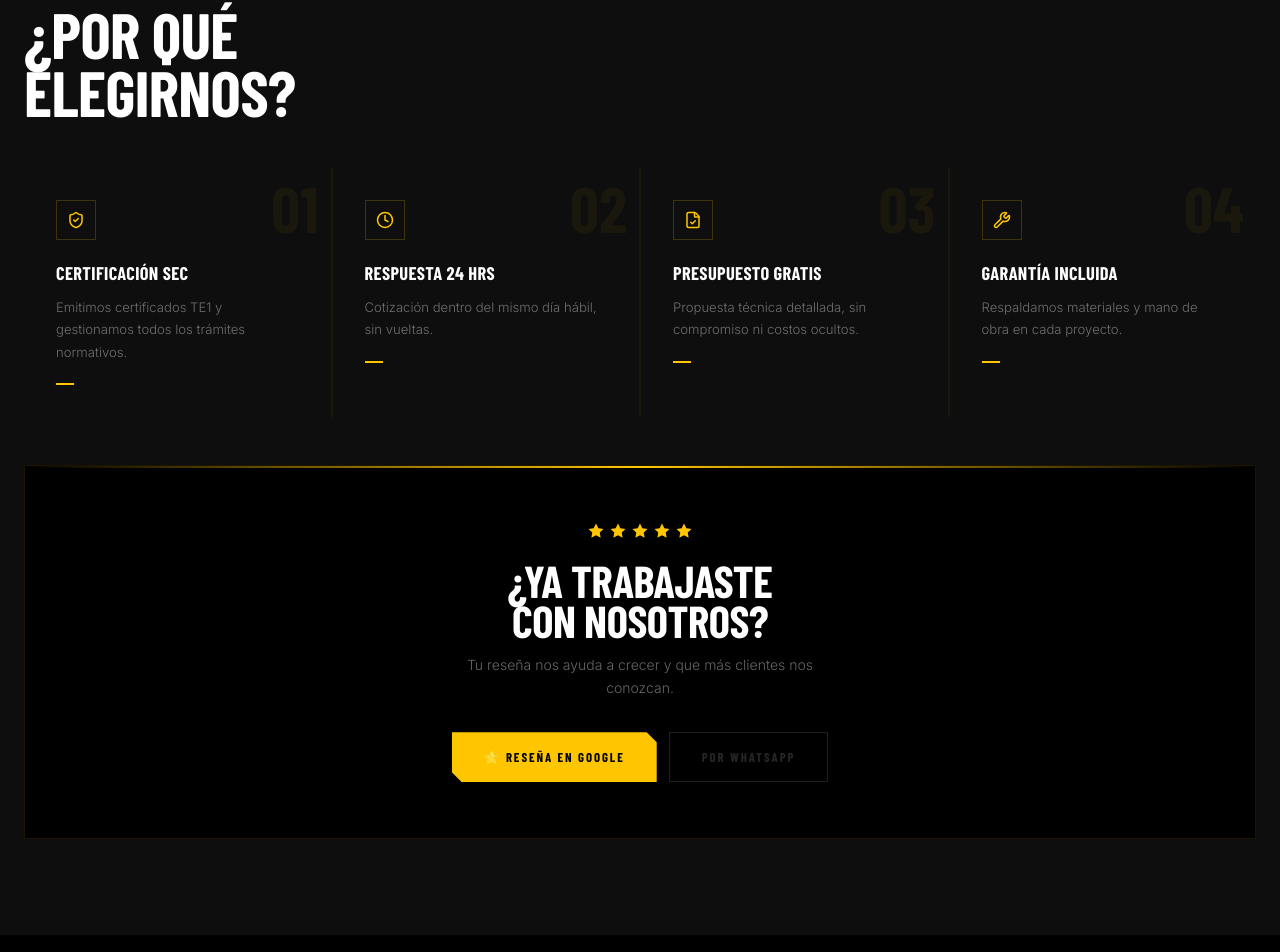
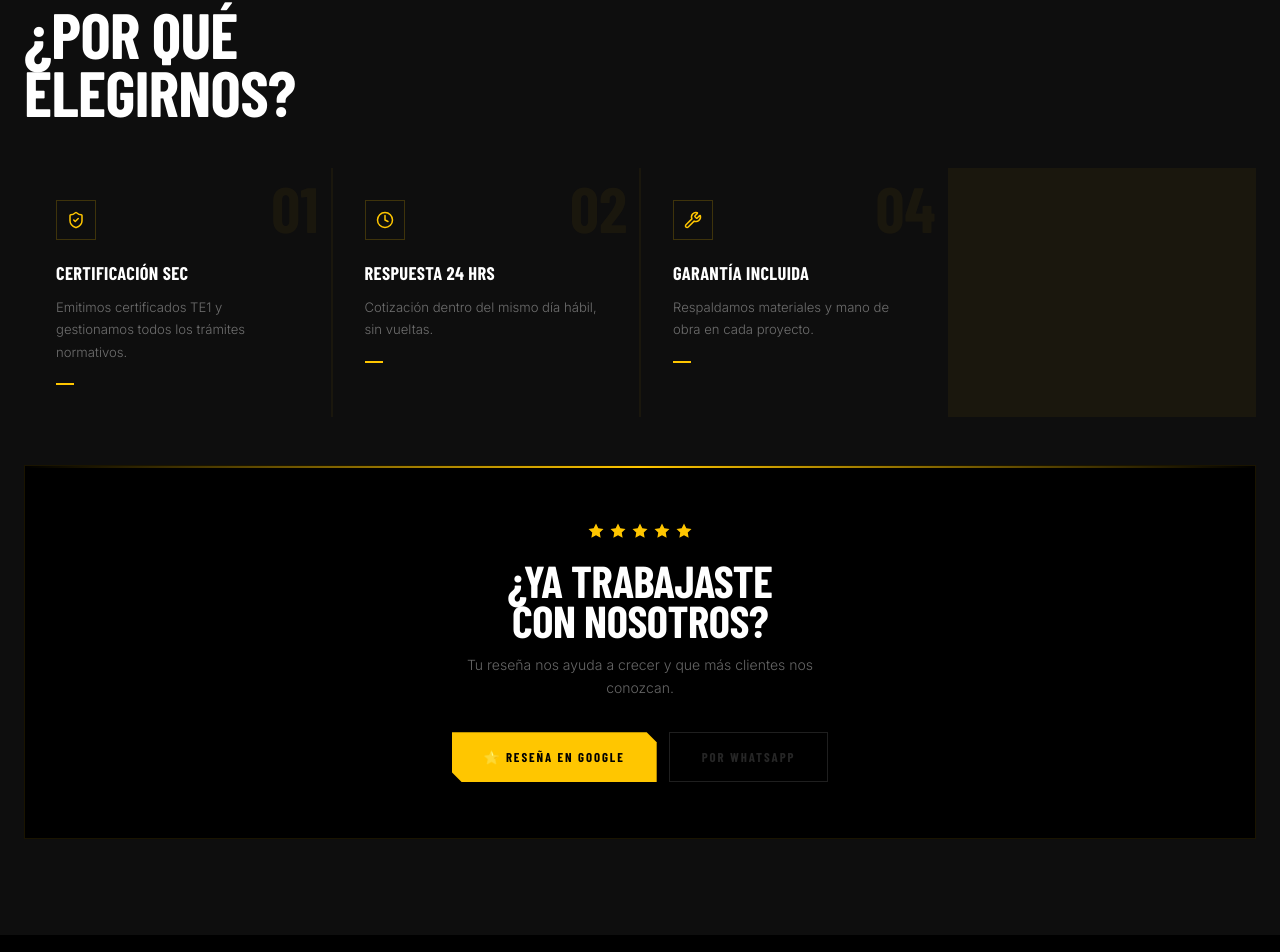
Before and after one commit to Inn-Volt/innvolt.cl, a Next.js app: page / in a window 1280 px wide. Shown: the part 2394-3346 px from the top of the page. Built offline with nearby package versions, Linux system fonts and the light colour scheme; no server answers; the database is empty; a web font is replaced by a local one.

Commit message:
eliminar gratis

```diff
--- a/app/page.tsx
+++ b/app/page.tsx
@@ -222,7 +222,6 @@ export default function HomePage() {
             {[
               { icon: <ShieldCheck size={18} color="var(--y)" />, num: '01', title: 'Certificación SEC', desc: 'Emitimos certificados TE1 y gestionamos todos los trámites normativos.' },
               { icon: <Clock size={18} color="var(--y)" />, num: '02', title: 'Respuesta 24 hrs', desc: 'Cotización dentro del mismo día hábil, sin vueltas.' },
-              { icon: <FileCheck size={18} color="var(--y)" />, num: '03', title: 'Presupuesto gratis', desc: 'Propuesta técnica detallada, sin compromiso ni costos ocultos.' },
               { icon: <Wrench size={18} color="var(--y)" />, num: '04', title: 'Garantía incluida', desc: 'Respaldamos materiales y mano de obra en cada proyecto.' },
             ].map(g => (
               <div key={g.num} className="guarantee-card">
```
